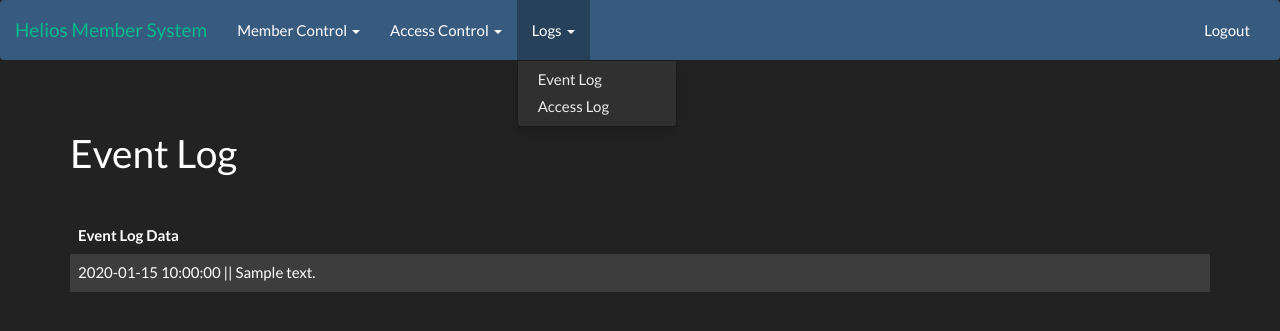
After one commit to C-o-r-E/msys, a Django app: a page that uses msys/members/templates/members/main.html in a window 1280 px wide, after a click on "Logs". The commit adds this page. Shown: the top 331 px of the page. Run offline with Django 3.2, Linux system fonts and the light colour scheme; a user stored in the database is signed in; tables that the repository leaves empty hold one stand-in row (values such as "Sample post"); some libraries are stand-ins or nearby versions.

Commit message:
add logging of access requests

```diff
--- a/msys/members/models.py
+++ b/msys/members/models.py
@@ -262,7 +262,31 @@ class LogEvent(models.Model):
         ret = "{} {} || {}".format(self.date, self.time, self.text)
         return ret
 
-    ############### Forms #############
+
+class LogAccessRequest(models.Model):
+    """
+    Record of access requests made to the system
+    """
+    date = models.DateField()
+    time = models.TimeField()
+    text = models.TextField()
+
+    @staticmethod
+    def log_now(txt):
+
+        log = LogAccessRequest()
+        log.date = datetime.date.today()
+        log.time = datetime.datetime.now().time()
+
+        log.text = txt
+        log.save()
+
+    def __str__(self):
+        ret = "{} {} || {}".format(self.date, self.time, self.text)
+        return ret
+
+
+############### Forms #############
 
 class MemberForm(ModelForm):
     class Meta:
--- a/msys/members/templates/members/show_log.html
+++ b/msys/members/templates/members/access_log.html
@@ -3,14 +3,14 @@
 {% block content %}
 
 <div class="page-header">
-  <h1>Event Log</h1>
+  <h1>Access Log</h1>
 </div>
 
 {% if log_list %}
 <table class="table table-striped table-hover">
   <thead>
     <tr>
-      <th>Log Data</th>
+      <th>Access Log Data</th>
     </tr>
   </thead>
   <tbody>
--- /dev/null
+++ b/msys/members/templates/members/event_log.html
@@ -0,0 +1,31 @@
+{% extends "members/main.html" %}
+{% load staticfiles %}
+{% block content %}
+
+<div class="page-header">
+  <h1>Event Log</h1>
+</div>
+
+{% if log_list %}
+<table class="table table-striped table-hover">
+  <thead>
+    <tr>
+      <th>Event Log Data</th>
+    </tr>
+  </thead>
+  <tbody>
+    {% for log_data in log_list %}
+    <tr>
+	  <td>{{log_data}}</td>
+    </tr>
+    {% endfor %}
+  </tbody>
+</table>
+{% else %}
+<p>
+  No log...
+</p>
+{% endif %}
+
+
+{% endblock %}
--- a/msys/members/templates/members/main.html
+++ b/msys/members/templates/members/main.html
@@ -83,16 +83,18 @@
               <li><a href="{% url 'cardList' %}">Access Card List</a></li>
               <li><a href="{% url 'addCard' %}">New Access Card</a></li>
 
-			<li class="divider"></li>
-			<li><a href="{% url 'blklst' %}">Time Block List</a></li>
-			<li><a href="{% url 'groupList' %}">Access Group List</a></li>
-
+			  <li class="divider"></li>
+			  <li><a href="{% url 'blklst' %}">Time Block List</a></li>
+			  <li><a href="{% url 'groupList' %}">Access Group List</a></li>
 			</ul>
           </li>
-		</ul>
-
-		<ul class="nav navbar-nav">
-		    <li><a href="{% url 'showLog' %}">Event Log</a></li>
+          <li class="dropdown">
+            <a href="#" class="dropdown-toggle" data-toggle="dropdown" role="button" aria-expanded="false">Logs <span class="caret"></span></a>
+            <ul class="dropdown-menu" role="menu">
+              <li><a href="{% url 'eventLog' %}">Event Log</a></li>
+              <li><a href="{% url 'accessLog' %}">Access Log</a></li>
+			</ul>
+          </li>
 		</ul>
 
 		<ul class="nav navbar-nav navbar-right">
--- a/msys/members/urls.py
+++ b/msys/members/urls.py
@@ -21,7 +21,8 @@ urlpatterns = [
     url(r'^cards/edit/(?P<card_id>\d+)/$', views.editCard, name='editCard'),
     url(r'^blks/$', views.tblks, name='blklst'),
     url(r'^groups/$', views.groups, name='groupList'),
-    url(r'^logs/$', views.show_log, name='showLog'),
+    url(r'^logs/events/$', views.event_log, name='eventLog'),
+    url(r'^logs/access/$', views.access_log, name='accessLog'),
     url(r'^login/$', views.user_login, name='userLogin'),
     url(r'^logout/$', views.user_logout, name='userLogout'),
     url(r'latency/$', views.latency, name='latency'),
--- a/msys/members/views.py
+++ b/msys/members/views.py
@@ -570,7 +570,7 @@ def tblks(request):
     return render(request, 'members/time_blocks.html', {'block_list' : block_list, 'logged_in' : logged_in})
 
 
-def show_log(request):
+def event_log(request):
     """
     Display log entries
     """
@@ -581,7 +581,20 @@ def show_log(request):
     logged_in = True
     log_list = LogEvent.objects.all().order_by('-pk')
 
-    return render(request, 'members/show_log.html', {'log_list' : log_list, 'logged_in' : logged_in})
+    return render(request, 'members/event_log.html', {'log_list' : log_list, 'logged_in' : logged_in})
+
+def access_log(request):
+    """
+    Display log entries
+    """
+
+    if not request.user.is_authenticated():
+        return render(request, 'members/home.html', {})
+
+    logged_in = True
+    log_list = LogAccessRequest.objects.all().order_by('-pk')
+
+    return render(request, 'members/access_log.html', {'log_list' : log_list, 'logged_in' : logged_in})
 
 
 @csrf_exempt
@@ -648,7 +661,9 @@ def auth(request):
             cards = AccessCard.objects.filter(unique_id=uID)
             if len(cards) < 1:
                 #we didnt find any cards matching the ID
-                return HttpResponse("Denied", content_type="text/plain")
+                log_str = "Denied access for ID: {}".format(uID)
+                LogAccessRequest.log_now(log_str)
+                #return HttpResponse("Denied", content_type="text/plain")
             else:
                 #one or more cards found
                 granted = False
@@ -658,7 +673,10 @@ def auth(request):
                         break
 
                 if granted:
+                    log_str = "Granted access for ID: {}".format(uID)
+                    LogAccessRequest.log_now(log_str)
                     return HttpResponse("Granted", content_type="text/plain")
+
 
     response = HttpResponse("Denied", content_type="text/plain")
     return response
```
